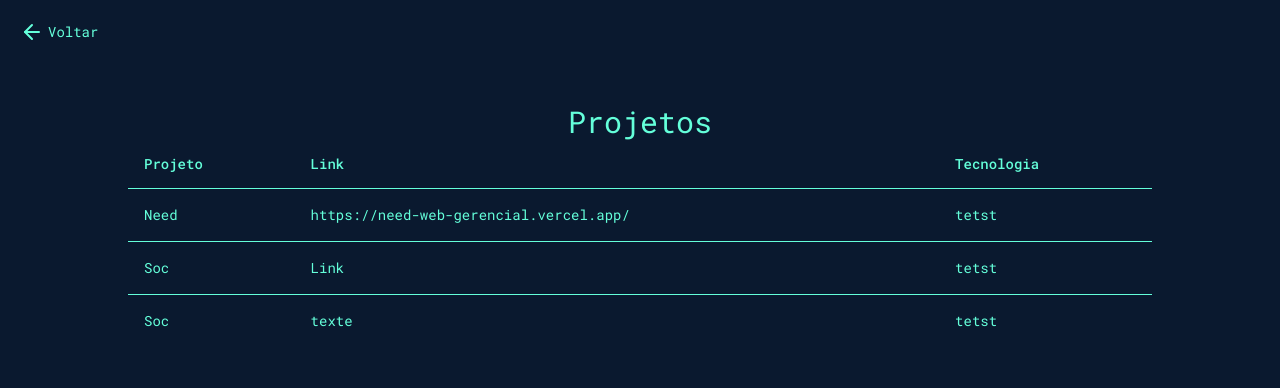
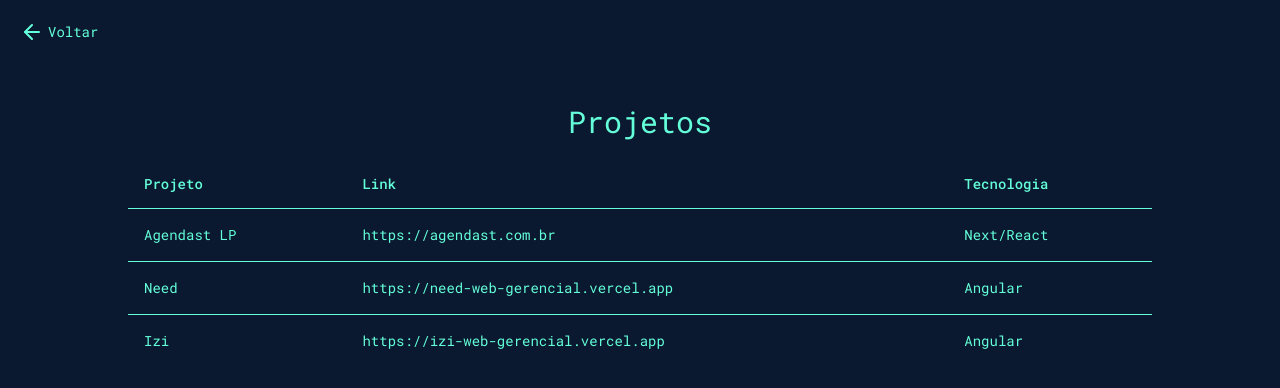
Before and after one commit to GabrielSilveira97/gabriel-silveira.v2, a Next.js app: page /projects in a window 1280 px wide. Shown: the top 388 px of the page. Built offline with nearby package versions, Linux system fonts and the light colour scheme.

Commit message:
feat: add agendast project

```diff
--- a/app/components/sections/Projects.tsx
+++ b/app/components/sections/Projects.tsx
@@ -26,7 +26,7 @@
           initial={{ opacity: 0, x: -50 }}
           animate={{ opacity: 1, x: 0 }}
           transition={{ duration: 3.4 }}
-          src={"/soc-web.png"}
+          src={"/agendast.png"}
           className="project-photo rounded hover:filter-none transition-all duration-300 shadow-md max-w-full lg:w-1/2"
         />
         <section className="flex flex-col items-start lg:items-end gap-3 lg:w-1/2">
@@ -44,7 +44,7 @@
             transition={{ duration: 3.4 }}
             className="text-[var(--slate-light)] projects font-semibold text-xl"
           >
-            SOC (Ship Own Container)
+            Agendast (LP)
           </motion.h2>
           <motion.section
             initial={{ opacity: 0, x: 50 }}
@@ -53,8 +53,7 @@
             className="project-desc text-sm rounded shadow-lg p-5 text-end"
           >
             <p>
-              SOC é uma plataforma para facilitar o processo logístico entre donos de containers e agentes de carga, ele automatiza o match entre rotas cadastradas e containers disponíveis. Fui responsável pela lógica central de correspondência, garantindo alta performance e precisão nos resultados, otimizando o fluxo de negociações no setor.
-            </p>
+Agendast é um gerenciador de salões de beleza que facilita o controle de agendamentos, clientes e serviços. A landing page foi desenvolvida em Next.js para performance e SEO, estilizada com Tailwind CSS e componentes shadcn/ui para um visual moderno, totalmente responsivo e pixel perfect. O design foi planejado no Figma, garantindo uma interface limpa e intuitiva.            </p>
           </motion.section>
           <motion.ul
             initial={{ opacity: 0, x: 50 }}
@@ -62,10 +61,10 @@
             transition={{ duration: 3.8 }}
             className="text-[var(--slate)] flex gap-3"
           >
-            <li>Angular</li>
+            <li>Next</li>
             <li>Tailwind</li>
-            <li>SCSS</li>
-            <li>Angular Material</li>
+            <li>shadCn</li>
+            <li>Figma</li>
           </motion.ul>
           <motion.ul
             initial={{ opacity: 0, x: 50 }}
@@ -83,7 +82,7 @@
             </li>
             <li>
               <Link
-                href={"https://soc-web-smoky.vercel.app/#/home/initial"}
+                href={"https://agendast.com.br/"}
                 target="blank"
               >
                 <ExternalLink />
--- a/app/page.tsx
+++ b/app/page.tsx
@@ -21,7 +21,7 @@
       >
         {/* Links Sociais */}
         <section className="absolute bottom-[58%] translate-y-1/2 flex flex-col items-center text-[var(--slate-light)] gap-4">
-          <Link target="_blank" href="https://github.com/Bielzera97">
+          <Link target="_blank" href="https://github.com/GabrielSilveira97">
             <GithubIcon className="links" />
           </Link>
           <Link
--- a/app/projects/page.tsx
+++ b/app/projects/page.tsx
@@ -10,8 +10,8 @@
             <p className="text-sm hover:underline underline-offset-4 transition-all duration-200">Voltar</p>
         </section>
         </Link>
-        <main className="flex flex-col justify-center items-center text-green py-10">
-            <h1 className="text-3xl" >Projetos</h1>
+        <main className="flex flex-col justify-center items-center text-green py-5">
+            <h1 className="text-3xl py-5" >Projetos</h1>
             <section className="w-full px-32">
             <Table className="">
                 <TableHeader >
@@ -21,21 +21,21 @@
                         <TableHead>Tecnologia</TableHead>
                     </TableRow>
                 </TableHeader>
-                <TableBody className="rounded" >
+                <TableBody className="rounded">
+                    <TableRow className="border-green cursor-pointer hover:bg-gray-800 ">
+                        <TableCell>Agendast LP</TableCell>
+                        <TableCell><Link target="_blank" className="hover:underline underline-offset-4" href="https://agendast.com.br/">https://agendast.com.br</Link></TableCell>
+                        <TableCell>Next/React</TableCell>
+                    </TableRow>
                     <TableRow className="border-green cursor-pointer hover:bg-gray-800">
                         <TableCell>Need</TableCell>
-                        <TableCell><Link target="_blank" className="hover:underline underline-offset-4" href="https://need-web-gerencial.vercel.app/">https://need-web-gerencial.vercel.app/</Link></TableCell>
-                        <TableCell>tetst</TableCell>
+                        <TableCell><Link target="_blank" className="hover:underline underline-offset-4" href="https://need-web-gerencial.vercel.app/">https://need-web-gerencial.vercel.app</Link></TableCell>
+                        <TableCell>Angular</TableCell>
                     </TableRow>
                     <TableRow className="border-green cursor-pointer hover:bg-gray-800">
-                        <TableCell>Soc</TableCell>
-                        <TableCell>Link</TableCell>
-                        <TableCell>tetst</TableCell>
-                    </TableRow>
-                    <TableRow className="border-green cursor-pointer hover:bg-gray-800 ">
-                        <TableCell>Soc</TableCell>
-                        <TableCell>texte</TableCell>
-                        <TableCell>tetst</TableCell>
+                        <TableCell>Izi</TableCell>
+                        <TableCell><Link target="_blank" className="hover:underline underline-offset-4" href="https://izi-web-gerencial-ip15o1x0e-bielzera97s-projects.vercel.app/home">https://izi-web-gerencial.vercel.app</Link></TableCell>
+                        <TableCell>Angular</TableCell>
                     </TableRow>
                 </TableBody>
             </Table>
```
Also changed, not shown: public/agendast.png (added).
